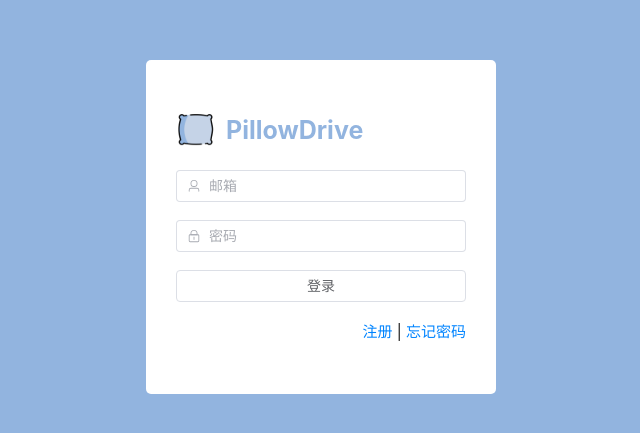
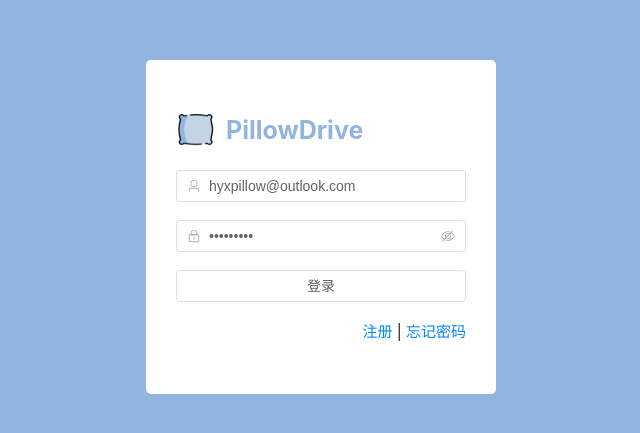
Before and after one commit to Hyxpillow/Pillowdrive-frontend, a Vue app: page /login in a window 1280 px wide. Shown: the part 173-606 px from the top of the page, without its empty margins (319-959 px from the left). Built offline with nearby package versions, Linux system fonts and the light colour scheme.

Commit message:
v1.0 完成

```diff
--- a/src/components/Home.vue
+++ b/src/components/Home.vue
@@ -92,6 +92,11 @@
         fileInput.value.click()
     }
     const handleFileChange = () => {
+        if (!fileInput.value.files.length) return;  // 如果用户没有文件要上传，直接返回
+        if (fileInput.value.files[0].size / 1024 / 1024 >= 50) {
+            ElMessageBox.alert("上传文件的大小不能超过50M");
+            return;
+        };
         const formData = new FormData();
         formData.append('file', fileInput.value.files[0]);
         formData.append('path', getCurrentPath()); // 添加路径字段
@@ -309,7 +314,6 @@
             }
             })
         .catch(error => {
-            location.href = "/login"
             ElMessageBox.alert("后端未启用")
             console.log(error)
         });
--- a/src/components/Login.vue
+++ b/src/components/Login.vue
@@ -52,8 +52,8 @@ const LOGIN_URL = 'http://123.249.127.238:25567/user/login'
 
 
 const form = reactive({
-    email: '',
-    password: ''
+    email: 'hyxpillow@outlook.com',
+    password: 'hyx123456'
 })
 const onSubmit = () => {
     fetch(LOGIN_URL, {
```
